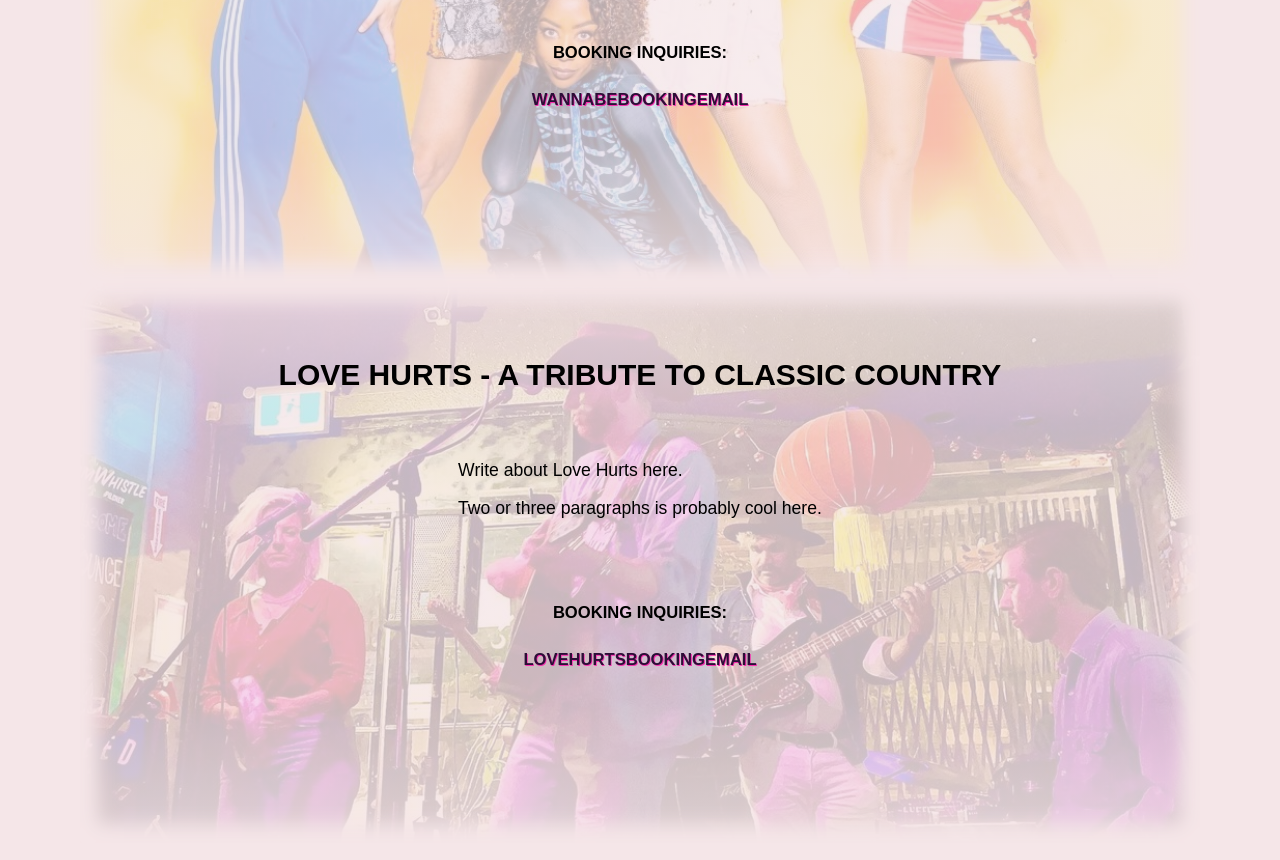
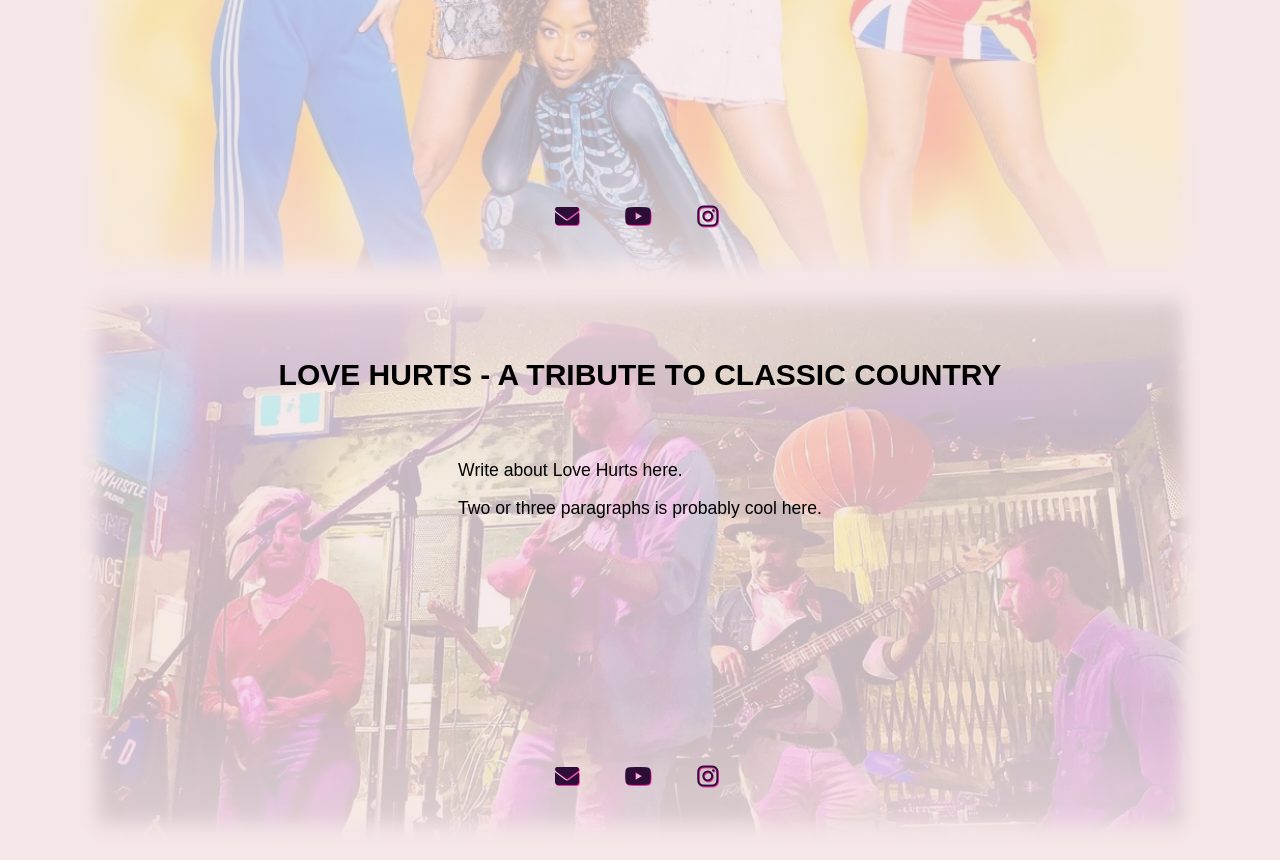
Before and after one commit to mmmccormack/babzjohnston, a plain HTML site: page work.html in a window 1280 px wide. Shown: the part 580-1440 px from the top of the page. Drawn offline with nearby package versions, Linux system fonts and the light colour scheme; a web font is replaced by a local one.

Commit message:
added icons to bottom of headline work sections

```diff
--- a/style.css
+++ b/style.css
@@ -260,6 +260,7 @@
             box-shadow: 0 0 18px 18px var(--white) inset;
             max-width: 1120px;
             margin: 0 auto;
+            position: relative;
         }
         .wannabe {
             background: linear-gradient(180deg, rgba(245, 230, 232,0.9) 0%, rgba(245, 230, 232,0.75) 25%, rgba(245, 230, 232,0.75) 75%, rgba(245, 230, 232,0.9) 100%), url('./wannabe.jpg') 50% 50% no-repeat;
@@ -273,7 +274,14 @@
             text-align: center;
         }
         .booking-link {
-            padding: 0;
+            position: absolute;
+            bottom: 40px;
+            left: 50%;
+            transform: translate(-50%, -50%);
+            min-width: 210px;
+        }
+        .booking-link a {
+            padding: 20px;
         }
         .checkboxes {
             width: 80%;
--- a/work.html
+++ b/work.html
@@ -56,8 +56,11 @@
                     <p>Write about Wannabe here.</p>
                     <p>Two or three paragraphs is probably cool here.</p>
                 </div>
-                <h5>Booking inquiries:</h5>
-                <h5 class="booking-link"><a href="#">wannabeBookingEmail</a></h5>
+            </div>
+            <div class="booking-link">
+                <a href="#"><i class="fa-solid fa-envelope"></i></a>
+                <a href="#"><i class="fa fa-brands fa-youtube"></i></a>
+                <a href="#"><i class="fa fa-brands fa-instagram"></i></a>
             </div>
         </div>
     </section>
@@ -69,8 +72,11 @@
                     <p>Write about Love Hurts here.</p>
                     <p>Two or three paragraphs is probably cool here.</p>
                 </div>
-                <h5>Booking inquiries:</h5>
-                <h5 class="booking-link"><a href="#">LoveHurtsBookingEmail</a></h5>
+            </div>
+            <div class="booking-link">
+                <a href="#"><i class="fa-solid fa-envelope"></i></a>
+                <a href="#"><i class="fa fa-brands fa-youtube"></i></a>
+                <a href="#"><i class="fa fa-brands fa-instagram"></i></a>
             </div>
         </div>
     </section>
```
